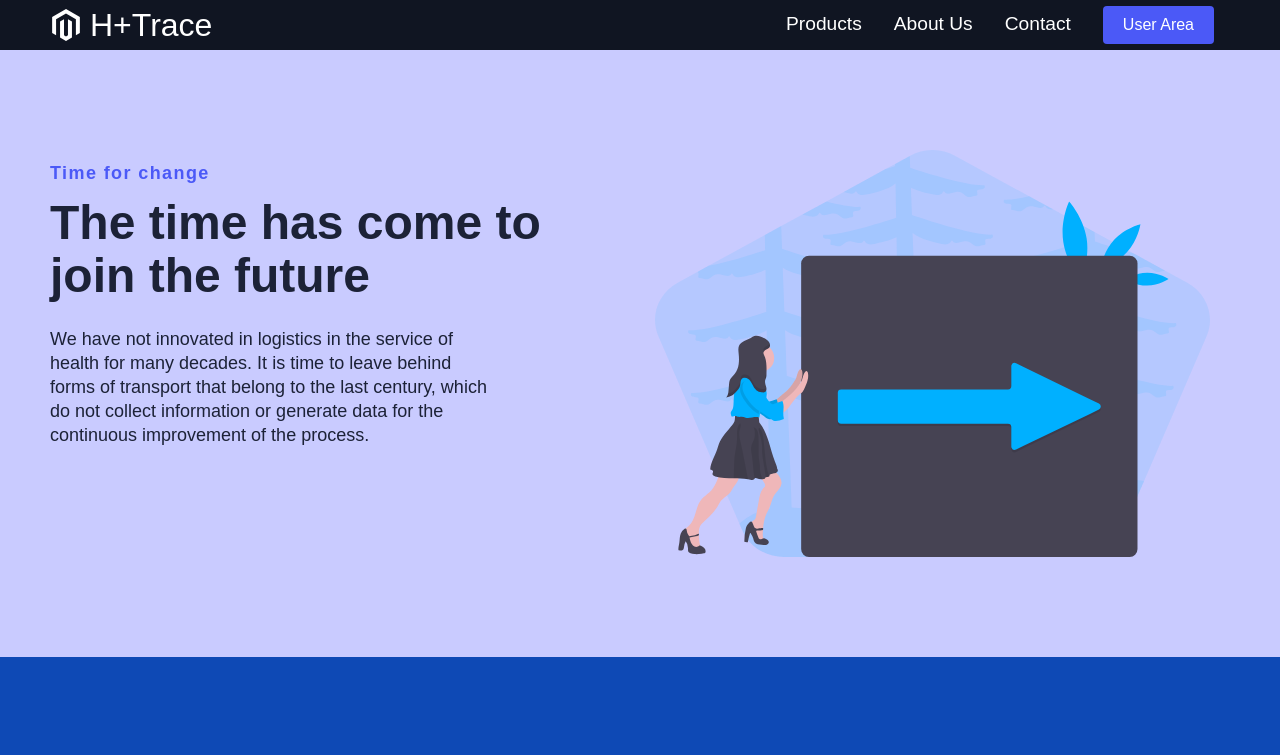
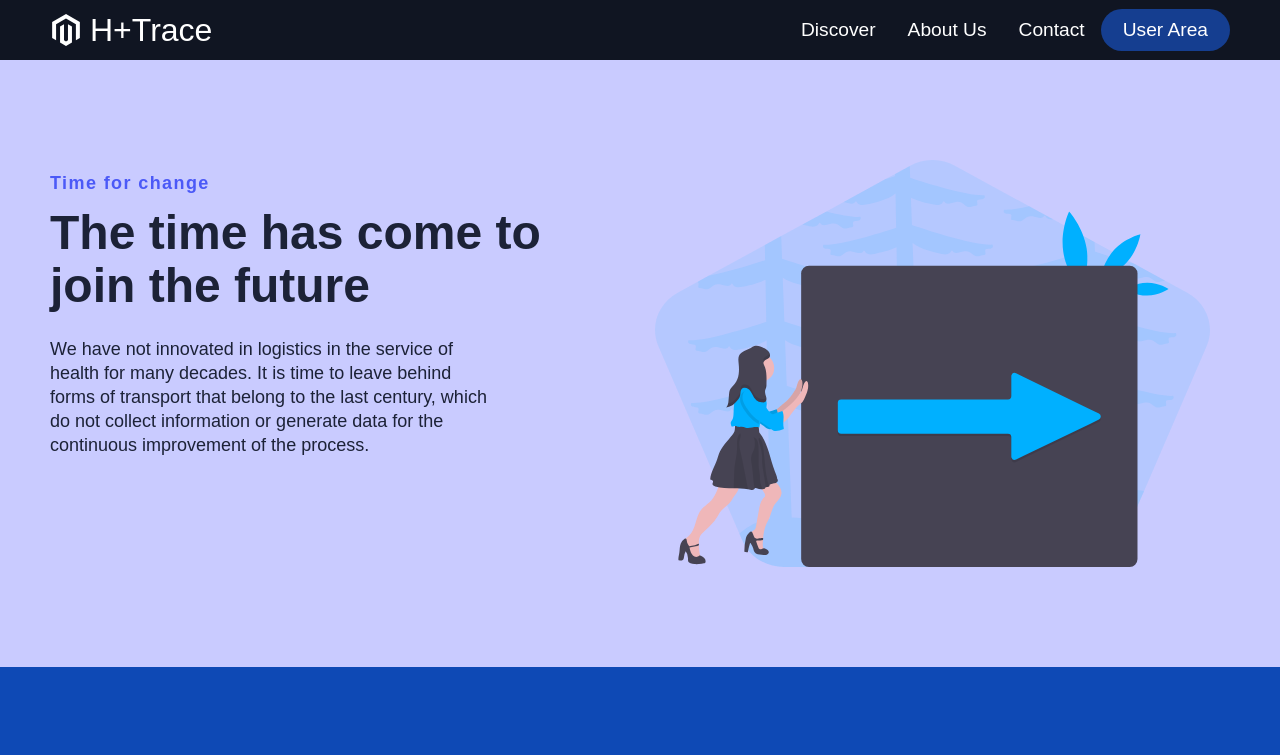
Before and after one commit to ifardjoume/HT_WebPage, a React (Create React App) app: page / in a window 1280 px wide. Shown: the top 755 px of the page. Built offline with nearby package versions, Linux system fonts and the light colour scheme.

Commit message:
dropdown menu added

```diff
--- a/package.json
+++ b/package.json
@@ -13,6 +13,7 @@
     "react-icons": "^4.1.0",
     "react-router-dom": "^5.2.0",
     "react-scripts": "4.0.1",
+    "react-scroll": "^1.8.1",
     "reactstrap": "^8.7.1",
     "styled-components": "^5.2.1",
     "web-vitals": "^0.2.4"
--- a/src/App.js
+++ b/src/App.js
@@ -1,18 +1,18 @@
+import React from 'react';
 import GlobalStyle from './globalStyles';
-import {Navbar, Footer} from './components';
+import {Footer} from './components';
 import { BrowserRouter as Router, Switch, Route } from 'react-router-dom'
 import Home from './pages/HomePage/Home';
 import SignIn from './pages/Sign-in/Sign-in'
+
+
+
 function App() {
   return (
     <Router>
-       <GlobalStyle />
-      <Navbar />
+      <GlobalStyle />
       <Switch>
         <Route path='/' exact component={Home} />
-        <Route path='/products' component={Home} />
-        <Route path='/about' component={Home} />
-        <Route path='/contact' component={Home} />
         <Route path='/sign-in' component={SignIn} />
       </Switch>
       <Footer />
--- a/src/components/navbar/NavBar.js
+++ b/src/components/navbar/NavBar.js
@@ -1,7 +1,5 @@
-import React, { useState, useEffect } from 'react';
-import { FaBars, FaTimes } from 'react-icons/fa';
-import { IconContext } from 'react-icons/lib';
-import { Button } from '../../globalStyles';
+import React from 'react';
+import { FaBars } from 'react-icons/fa';
 import {
   Nav,
   NavbarContainer,
@@ -10,7 +8,7 @@
   MobileIcon,
   NavMenu,
   NavItem,
-  NavItemBtn,
+  NavBtn,
   NavLinks,
   NavBtnLink
 } from './Navbar.elements';
@@ -18,72 +16,42 @@
 
 
 
-function Navbar() {
-  const [click, setClick] = useState(false);
-  const [button, setButton] = useState(true);
-
-  const handleClick = () => setClick(!click);
-  const closeMobileMenu = () => setClick(false);
-
-  const showButton = () => {
-    if (window.innerWidth <= 960) {
-      setButton(false);
-    } else {
-      setButton(true);
-    }
-  };
-
-  useEffect(() => {
-    showButton();
-  }, []);
-
-  window.addEventListener('resize', showButton);
-
+const Navbar = ({ toggle }) => {
   return (
     <>
-      <IconContext.Provider value={{ color: '#fff' }}>
         <Nav>
           <NavbarContainer>
-            <NavLogo to='/' onClick={closeMobileMenu}>
+            <NavLogo to='/'>
               <NavIcon />
               H+Trace
             </NavLogo>
-            <MobileIcon onClick={handleClick}>
-              {click ? <FaTimes /> : <FaBars />}
+            <MobileIcon onClick={toggle}>
+              <FaBars />
             </MobileIcon>
-            <NavMenu onClick={handleClick} click={click}>
+            <NavMenu>
               <NavItem>
-                <NavLinks to='/products' onClick={closeMobileMenu}>
-                  Products
+                <NavLinks to="discover">
+                  Discover
                 </NavLinks>
               </NavItem>
               <NavItem>
-                <NavLinks to='/about' onClick={closeMobileMenu}>
+                <NavLinks to="about">
                   About Us
                 </NavLinks>
               </NavItem>
               <NavItem>
-                <NavLinks to='/contact' onClick={closeMobileMenu}>
+                <NavLinks to="contact">
                   Contact
                 </NavLinks>
               </NavItem>
-              <NavItemBtn>
-                {button ? (
+              <NavBtn>
                   <NavBtnLink to='/sign-in'>
-                    <Button primary>User Area</Button>
+                    User Area
                   </NavBtnLink>
-                ) : (
-                  <NavBtnLink to='/sign-up'>
-                    <Button onClick={closeMobileMenu} fontBig primary>
-                      User Area
-                    </Button>
-                  </NavBtnLink>
-                )}
-              </NavItemBtn>
+              </NavBtn>
             </NavMenu>
           </NavbarContainer>
         </Nav>
-      </IconContext.Provider>
     </>
   );
 }
--- a/src/components/navbar/Navbar.elements.js
+++ b/src/components/navbar/Navbar.elements.js
@@ -1,11 +1,12 @@
 import styled from 'styled-components';
 import { FaMagento } from 'react-icons/fa';
 import { Link } from 'react-router-dom';
+import { Link as LinkS } from 'react-scroll';
 import { Container } from '../../globalStyles';
 
 export const Nav = styled.nav`
   background: #101522;
-  height: 50px;
+  height: 60px;
   display: flex;
   justify-content: center;
   align-items: center;
@@ -13,6 +14,10 @@
   position: sticky;
   top: 0;
   z-index: 999;
+  @media screen and (max-width: 960px) {
+    transition: 0.8s all ease;
+  }
+
 `;
 
 export const NavbarContainer = styled(Container)`
@@ -46,6 +51,7 @@
     transform: translate(-100%, 60%);
     font-size: 1.8rem;
     cursor: pointer;
+    color:#fff;
   }
 `;
 
@@ -55,70 +61,54 @@
   list-style: none;
   text-align: center;
   @media screen and (max-width: 960px) {
-    display: flex;
-    flex-direction: column;
-    width: 50%;
-    height: 90vh;
-    position: absolute;
-    top: 80px;
-    left: ${({ click }) => (click ? 0 : '-100%')};
-    opacity: 1;
-    transition: all 0.5s ease;
-    background: #101522;
+    display: none;
+  }
+`
+
+export const NavItem = styled.li`
+  height: 80px;
+`;
+
+export const NavBtn = styled.nav`
+  display: flex;
+  align-items:center;
+
+  @media screen and (max-width: 768px) {
+    display: none;
   }
 `;
 
-export const NavItem = styled.li`
-  height: 80px;
-  border-bottom: 2px solid transparent;
-  &:hover {
-    border-bottom: 2px solid #4b59f7;
-  }
-  @media screen and (max-width: 960px) {
-    width: 50%;
-    &:hover {
-      border: none;
-    }
-  }
-`;
-
-export const NavItemBtn = styled.li`
-  @media screen and (max-width: 960px) {
-    display: flex;
-    justify-content: center;
-    align-items: center;
-    width: 100%;
-    height: 120px;
-  }
-`;
-
-export const NavLinks = styled(Link)`
+export const NavLinks = styled(LinkS)`
   color: #fff;
   display: flex;
   align-items: center;
   text-decoration: none;
-  padding: 0.5rem 1rem;
+  padding: 0rem 1rem;
   height: 100%;
-  @media screen and (max-width: 960px) {
-    text-align: center;
-    padding: 2rem;
-    width: 100%;
-    display: table;
+  cursor: pointer;
+  &.active{
+    border-bottom: 3px solid #01bf71;
+  }
     &:hover {
       color: #4b59f7;
       transition: all 0.3s ease;
     }
-  }
-`;
+`
 
 export const NavBtnLink = styled(Link)`
-  display: flex;
-  justify-content: center;
-  align-items: center;
+  border-radius:50px;
+  background: #153e90;
+  white-space:nowrap;
+  padding: 10px 22px;
+  color: #fff;
+  outline: none;
+  border: none;
+  cursor:pointer;
+  transition: all 0.2s ease-in-out;
   text-decoration: none;
-  padding: 8px 16px;
-  height: 100%;
-  width: 100%;
-  border: none;
-  outline: none;
+  &:hover {
+      color: #0a043c;
+      transition: all 0.2s ease-in-out;
+      background:#98acf8;
+    }
 `;
--- /dev/null
+++ b/src/components/sideBar/sideBar.elements.js
@@ -0,0 +1,87 @@
+import styled from 'styled-components';
+import {FaTimes} from 'react-icons/fa';
+import { Link } from 'react-router-dom';
+import { Link as LinkS } from 'react-scroll';
+
+export const SideBarContainer = styled.aside`
+    position: fixed;
+    z-index: 9000;
+    width :100%;
+    height: 100%;
+    background: #101522;
+    display:grid;
+    align-items: center;
+    top: 0;
+    left: 0;
+    transition: 0.3s ease-in-out;
+    opacity: ${({ isOpen }) => (isOpen ? '100%' : 0)};
+    top: ${({ isOpen }) => (isOpen ? '0' : '-100%')};
+`
+
+export const CloseIcon = styled(FaTimes)`
+    color:#fff;
+`
+export const Icon = styled.div`
+    position:absolute;
+    top:1.2rem;
+    right:1.5rem;
+    background:transparent;
+    font-size: 2rem;
+    cursor:pointer;
+    outline:none;
+`
+
+export const SidebarWrapper = styled.div`
+    color: #fff;
+`
+export const SidebarLink = styled(LinkS)`
+    display:flex;
+    align-items:center;
+    justify-content:center;
+    font-size:1.5rem;
+    text-decoration: none;
+    list-style:none;
+    transition: 0.2s ease-in-out;
+    text-decoration:none;
+    color:#fff;
+    cursor: pointer;
+
+    &:hover{
+        color: #4b59f7;
+        transition: 0.2 ease-in-out;
+    }
+`
+export const SideBtnWrap = styled.div`
+    display:flex;
+    justify-content: center;
+`
+export const SidebarRoute = styled(Link)`
+    border-radius:50px;
+    background:#153e90;
+    white-space: nowrap;
+    padding: 16px 64px;
+    color:#fff;
+    font-size:16px;
+    outline: none;
+    border:none;
+    cursor:pointer;
+    transition:  all 0.2s ease-in-out;
+    text-decoration: none;
+
+    &:hover{
+        background:#fff;
+        color: #010606;
+        transition: all 0.2 ease-in-out;
+    }
+`
+
+export const SidebarMenu = styled.ul`
+    display:grid;
+    grid-template-columns: 1fr;
+    grid-template-rows: repeat(6, 80px);
+    text-align: center;
+
+    @media screen and (max-width: 480px) {
+        grid-template-rows: repeat(6, 60px);
+  }
+`
--- /dev/null
+++ b/src/components/sideBar/sideBar.js
@@ -0,0 +1,39 @@
+import React from 'react'
+import { SideBarContainer,
+     Icon,
+    CloseIcon,
+    SidebarWrapper,
+    SidebarMenu,
+    SidebarLink,
+    SideBtnWrap,
+    SidebarRoute
+} from './sideBar.elements';
+
+const SideBar = ({isOpen, toggle}) => {
+    return (
+        <SideBarContainer isOpen={isOpen} onClick={toggle}>
+            <Icon onClick={toggle}>
+            <CloseIcon />
+            </Icon>
+            <SidebarWrapper>
+            <SidebarMenu>
+                <SidebarLink to="discover">
+                    Discover
+                </SidebarLink>
+                <SidebarLink to="about">
+                    About
+                </SidebarLink>
+                <SidebarLink to="contact">
+                    Contact
+                </SidebarLink>
+            </SidebarMenu>
+            <SideBtnWrap>
+                <SidebarRoute to='/sign-in'>User Area</SidebarRoute>
+            </SideBtnWrap>
+            </SidebarWrapper>
+
+        </SideBarContainer>
+    )
+}
+
+export default SideBar
--- a/src/pages/HomePage/Home.js
+++ b/src/pages/HomePage/Home.js
@@ -1,10 +1,20 @@
-import React from 'react';
+import React, {useState} from 'react';
 import { homeObjOne, homeObjThree, homeObjTwo } from './Data';
 import { InfoSection, Services } from '../../components';
+import SideBar from '../../components/sideBar/sideBar';
+import Navbar from '../../components/navbar/NavBar';
 
 const Home = () => {
+    const [isOpen, setIsOpen] = useState(false)
+
+    const toggle = () => {
+        setIsOpen(!isOpen)
+    }
+
     return (
         <>
+        <SideBar isOpen={isOpen} toggle={toggle} />
+        <Navbar toggle= {toggle}/>
         <InfoSection {...homeObjOne}/>
         <InfoSection {...homeObjTwo}/>
         <InfoSection {...homeObjThree}/>
```
Also changed, not shown: src/components/carrousel.js (deleted, +0 -9 lines), 2 other files (tests, documents, lock files or other folders).
